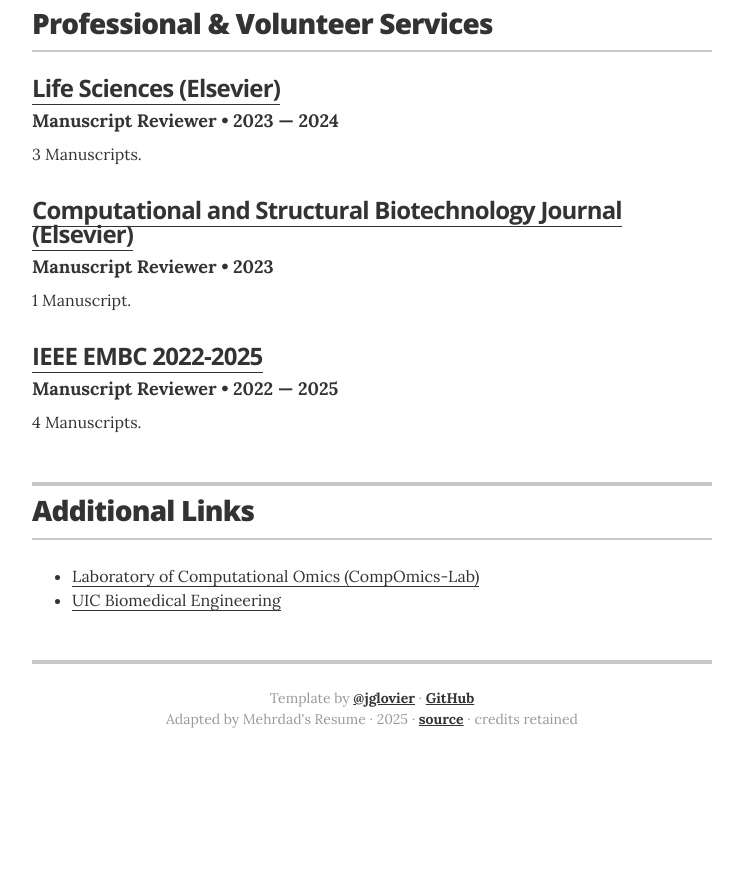
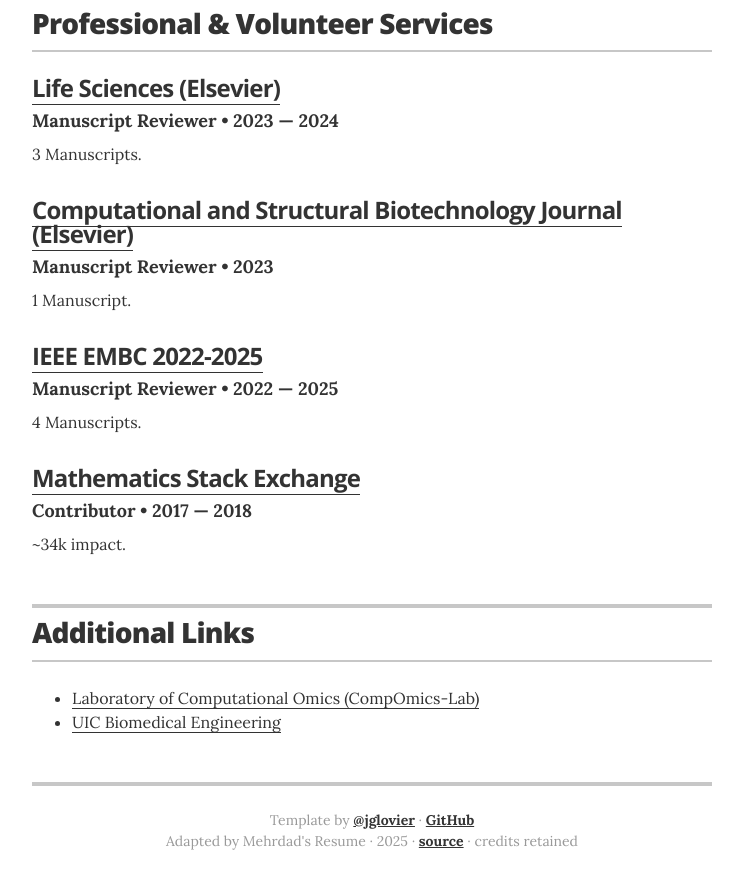
Before and after one commit to zandigohar/zandigohar.github.io, a Jekyll site: the page built from index.md, in a window 1280 px wide and 900 px high, scrolled down 4623 px. Shown: the top 889 px of the window, without its empty margins (268-1011 px from the left). Built offline with Jekyll 4.4.1, drawn with Linux system fonts in a browser that asks for light colours; before the commit the page ends 5401 px from its top, so only the background shows below that.

Commit message:
Update associations.yml

```diff
--- a/_data/associations.yml
+++ b/_data/associations.yml
@@ -18,3 +18,9 @@
   year: 2022 &mdash; 2025
   url: https://embc.embs.org/
   summary: 4 Manuscripts.
+
+- organization: Mathematics Stack Exchange
+  role: Contributor
+  year: 2017 &mdash; 2018
+  url: https://math.stackexchange.com/users/521055/mehrdad-zandigohar
+  summary: ~34k impact.
```
